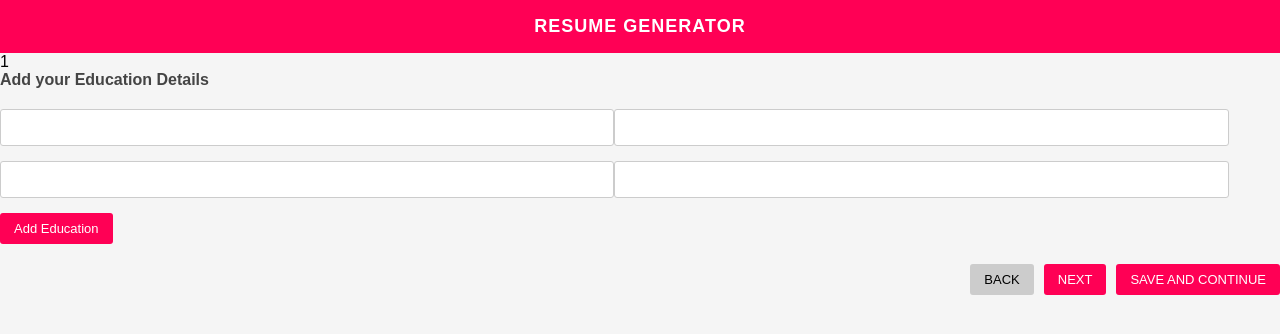
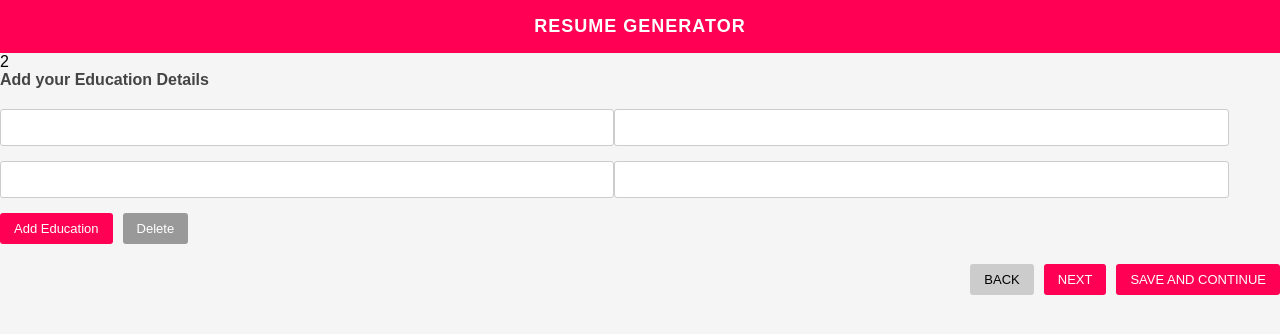
Before and after one commit to acciojob/resume-builder-akhssm, a React app: page / in a window 1280 px wide. Both pictures are taken after a click on the button "NEXT". Shown: the top 334 px of the page. Built offline with nearby package versions, Linux system fonts and the light colour scheme.

Commit message:
Corrected

```diff
--- a/src/components/App.js
+++ b/src/components/App.js
@@ -11,7 +11,7 @@ const App = () => {
     <div>
       <h1 className="title">RESUME GENERATOR</h1>
 
-      <div className="makeStyles-instance-16">1</div>
+      <div className="makeStyles-instance-16">{step}</div>
 
       {step === 1 && (
         <div>
@@ -32,31 +32,34 @@ const App = () => {
           <input name="college" />
           <input name="percentage" />
           <button id="add_education">Add Education</button>
+          <button id="delete">Delete</button>
         </div>
       )}
 
       {step === 3 && (
         <div>
           <h3>Add your Skills</h3>
-          <input name="skill" value="1" readOnly />
+          <input name="skill" />
           <button id="add_skill">Add Skill</button>
+          <button id="delete_skill">Delete Skill</button>
         </div>
       )}
 
       {step === 4 && (
         <div>
           <h3>Add your Mini Projects</h3>
-          <input name="projectName" value="1" readOnly />
+          <input name="projectName" />
           <input name="techStack" />
           <textarea name="description" />
           <button id="add_project">Add Project</button>
+          <button id="delete">Delete</button>
         </div>
       )}
 
       {step === 5 && (
         <div>
           <h3>Add your Social Media Links</h3>
-          <input name="Social" value="1" readOnly />
+          <input name="Social" />
           <button id="add_social">Add Social</button>
         </div>
       )}
@@ -67,7 +70,7 @@ const App = () => {
         </button>
 
         {step < 5 && (
-          <button id="next" className="MuiButton-contained" onClick={next}>
+          <button id="next" onClick={next}>
             NEXT
           </button>
         )}
```
